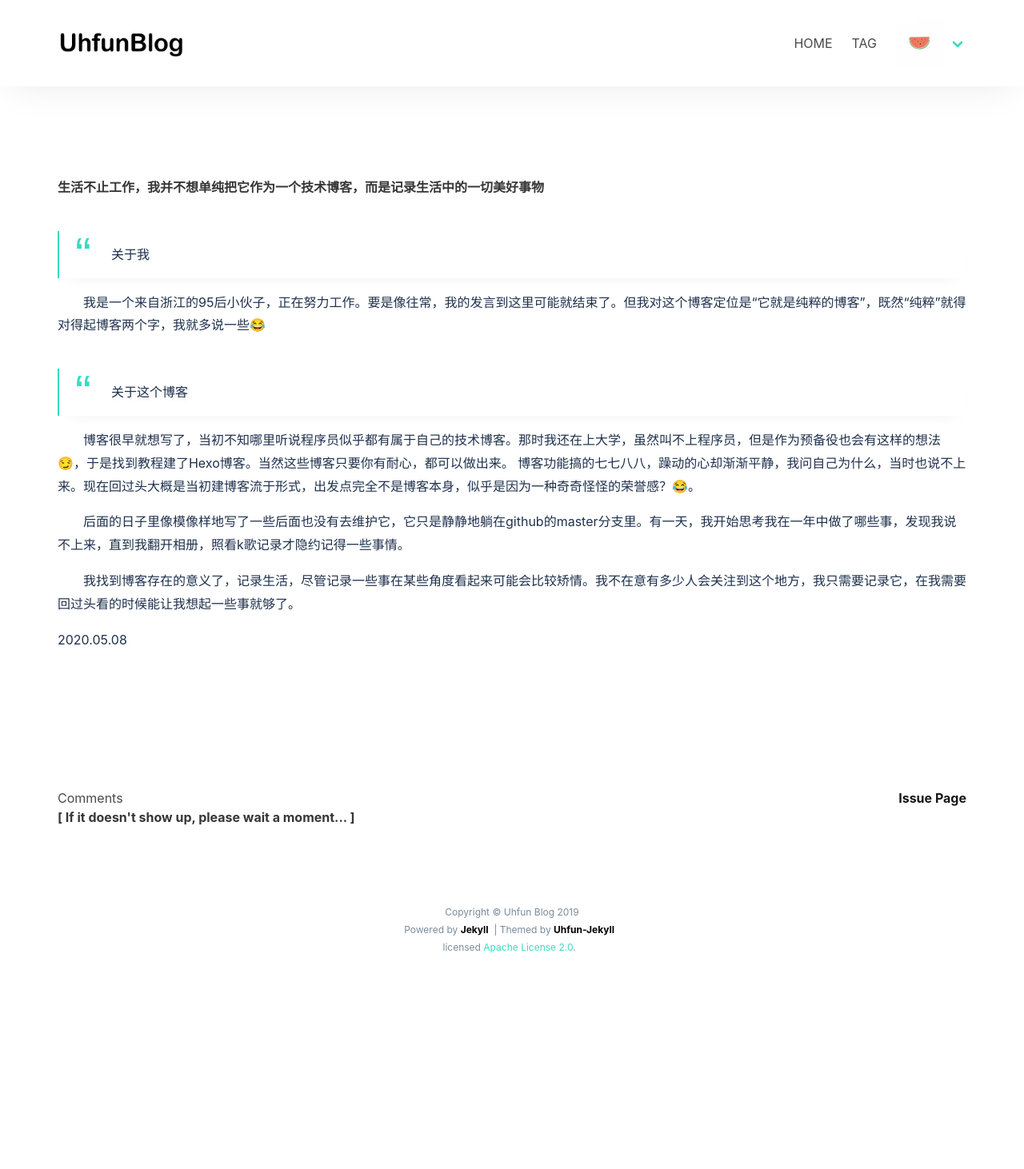
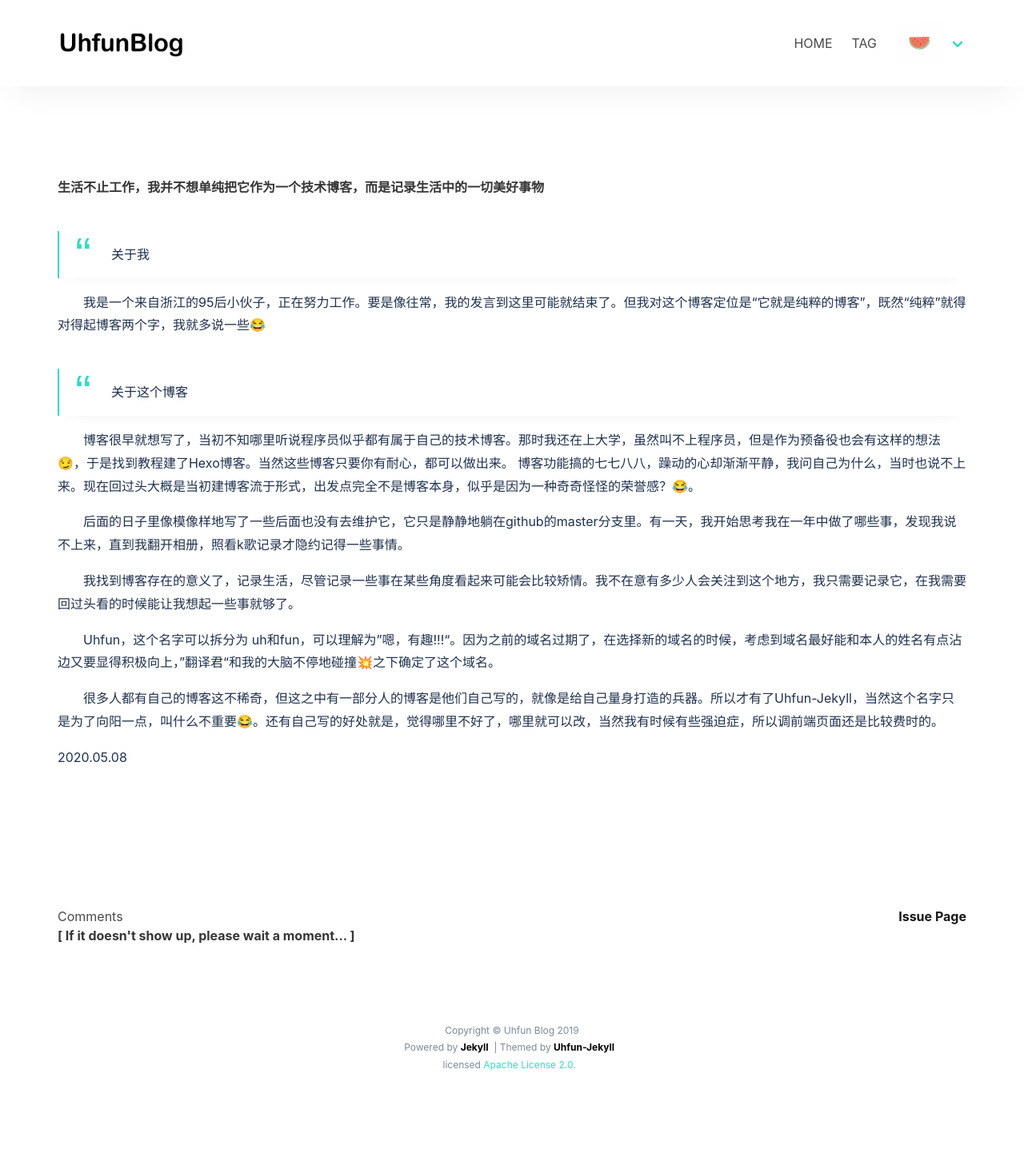
Before and after one commit to uhfun/Uhfun-Jekyll, a Jekyll site: the page built from about.md, in a window 1280 px wide. Shown: the whole page at 80% size. Built offline with Jekyll 4.4.1, drawn with Linux system fonts in a browser that asks for light colours; nearby versions of some CDN libraries; Markdown is read by kramdown in place of the engine named in the settings; comment, search, counter and statistics services are not loaded; before the commit the page ends 1315 px from its top, so only the background shows below that.

Commit message:
about ++

```diff
--- a/about.md
+++ b/about.md
@@ -20,4 +20,8 @@ title: ABOUT
 
 　　我找到博客存在的意义了，记录生活，尽管记录一些事在某些角度看起来可能会比较矫情。我不在意有多少人会关注到这个地方，我只需要记录它，在我需要回过头看的时候能让我想起一些事就够了。
 
+　　Uhfun，这个名字可以拆分为 uh和fun，可以理解为”嗯，有趣!!!“。因为之前的域名过期了，在选择新的域名的时候，考虑到域名最好能和本人的姓名有点沾边又要显得积极向上，”翻译君“和我的大脑不停地碰撞💥之下确定了这个域名。
+
+　　很多人都有自己的博客这不稀奇，但这之中有一部分人的博客是他们自己写的，就像是给自己量身打造的兵器。所以才有了Uhfun-Jekyll，当然这个名字只是为了向阳一点，叫什么不重要😂。还有自己写的好处就是，觉得哪里不好了，哪里就可以改，当然我有时候有些强迫症，所以调前端页面还是比较费时的。
+
 2020.05.08
```
